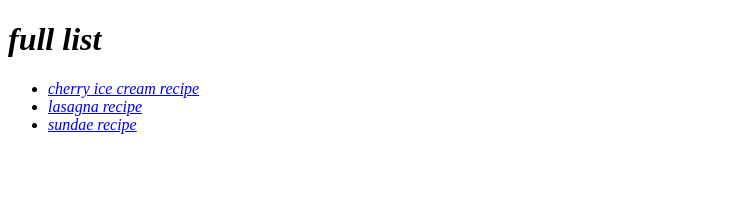
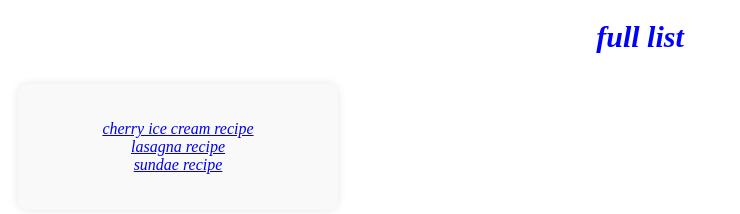
Before and after one commit to Frankiexxiv/odin-recipes, a plain HTML site: page index.html in a window 1280 px wide. Shown: the whole page, without its empty margins (0-740 px from the left). Drawn offline with Linux system fonts and the light colour scheme.

Commit message:
Added a div with a class card to enclose the ul element

```diff
--- a/index.html
+++ b/index.html
@@ -4,14 +4,17 @@
     <meta charset="UTF-8">
     <title>Odin Recipes</title>
     <meta name="viewport" content="width=device-width, initial-scale=1.0">
+    <link rel="stylesheet" href="./static/styles.css">
   </head>
 
   <body>
     <h1><strong><em>full list</em></strong></h1>
-    <ul>
-      <li><a href="./recipes/cherry.html" title="Cherry Ice Cream Recipe"><em>cherry ice cream recipe</em></a></li>
-      <li><a href="./recipes/lasagna.html" title="Lasagna Recipe"><em>lasagna recipe</em></a></li>
-      <li><a href="./recipes/sundae.html" title="Sundae Recipe"><em>sundae recipe</em></a></li>
-    </ul>
+    <div class="card">
+      <ul>
+        <li><a href="./recipes/cherry.html" title="Cherry Ice Cream Recipe"><em>cherry ice cream recipe</em></a></li>
+        <li><a href="./recipes/lasagna.html" title="Lasagna Recipe"><em>lasagna recipe</em></a></li>
+        <li><a href="./recipes/sundae.html" title="Sundae Recipe"><em>sundae recipe</em></a></li>
+      </ul>
+    </div>
   </body>
 </html>
```
